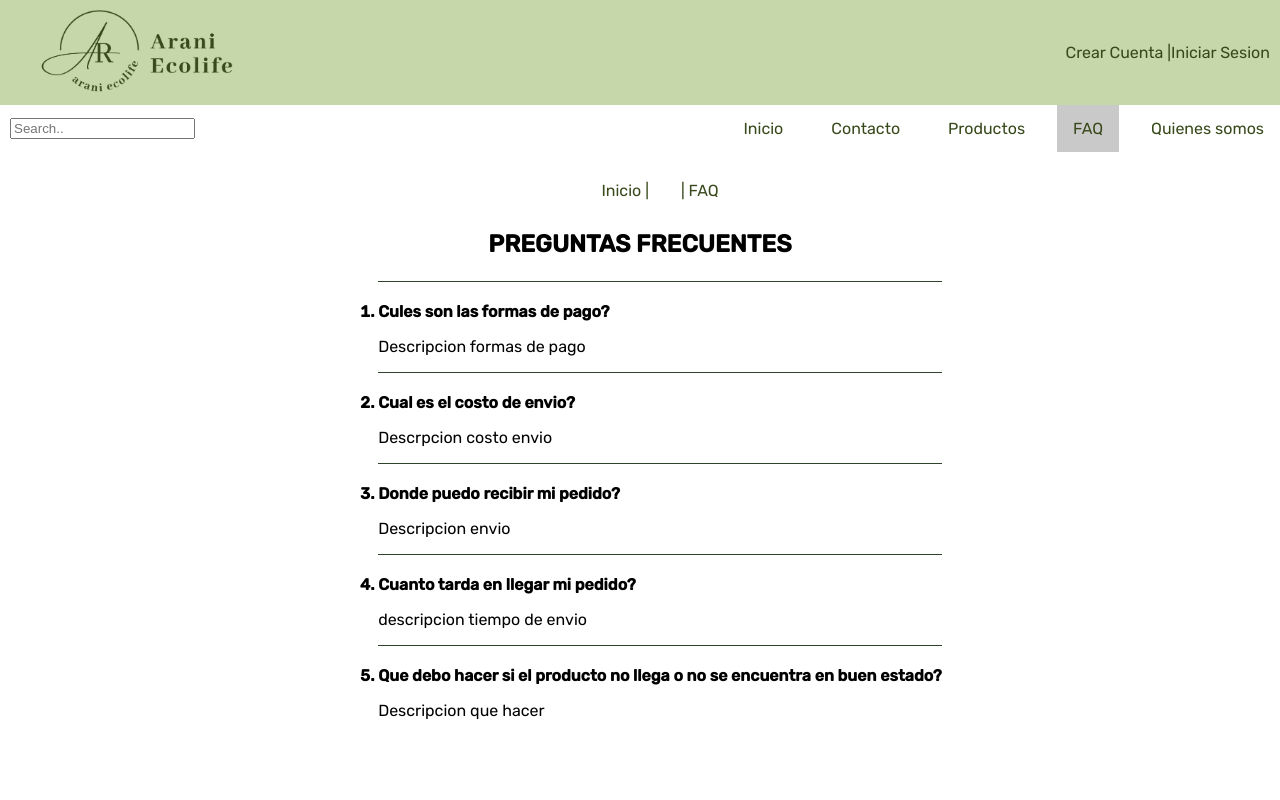
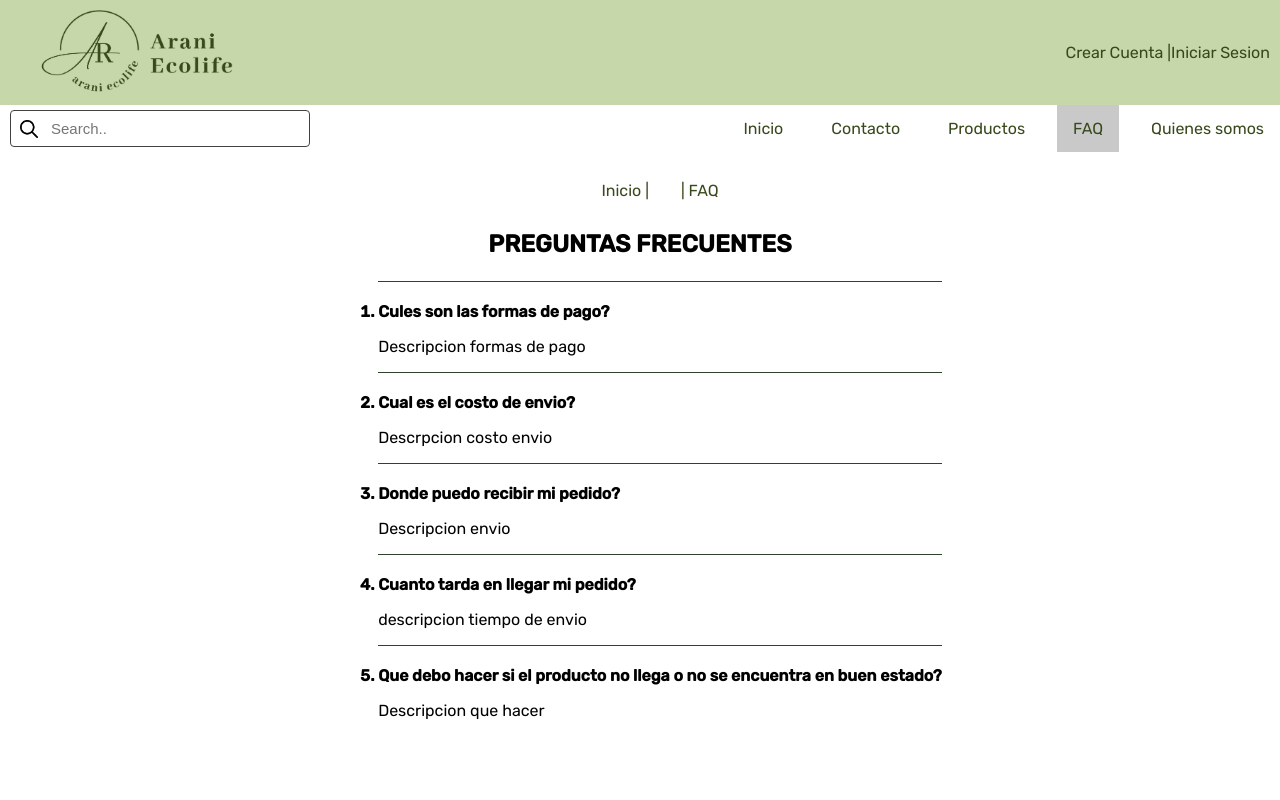
Before and after one commit to aldiranieri/arani, a plain HTML site: page pagina/faq.html in a window 1280 px wide. Shown: the top 800 px of the page. Drawn offline with Linux system fonts and the light colour scheme.

Commit message:
modifique el buscador

```diff
--- a/pagina/faq.html
+++ b/pagina/faq.html
@@ -32,7 +32,7 @@
     </div>
 
     <form class="buscador">
-        <input type="text" name="search" placeholder="Search..">
+        <input class="bus" type="text" name="search" placeholder="Search..">
     </form>
 
     <nav class="menu1">
```
Also changed, not shown: pagina/quienessomos.html (+1 -1 lines).
